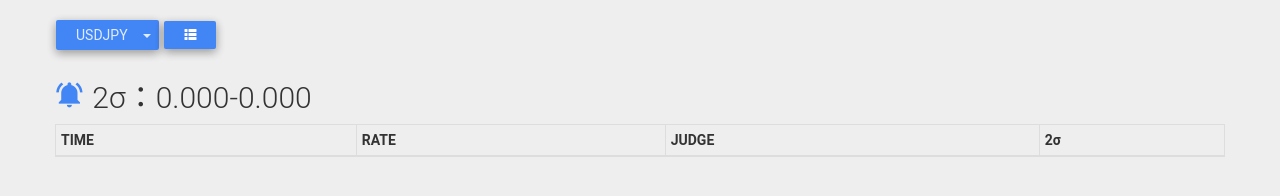
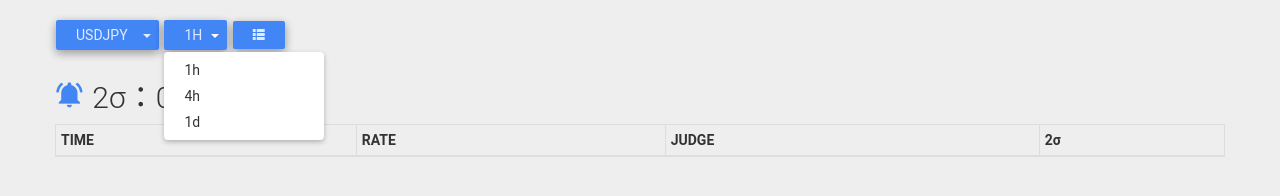
Before and after one commit to plasticgrammer/postrate, a website: page client/index.html in a window 1280 px wide. Both pictures are taken after a click on the button 190 px from the left and 35 px from the top of the page. Drawn offline with Linux system fonts and the light colour scheme; no server answers.

Commit message:
add term selector

```diff
--- a/client/index.html
+++ b/client/index.html
@@ -14,6 +14,9 @@
       #pair {
         width: 80px;
       }
+      #term {
+        width: 30px;
+      }
       /* for bootstrap */
       .form-control-wrapper {
         margin-bottom: 20px;
@@ -27,7 +30,7 @@
         display: none;
       }
 
-      /* for d3js */
+      /* for d3js
       .axis {
         font-size: 0.6em;
       }
@@ -44,6 +47,7 @@
         stroke: nlack;
         stroke-width: 0.5px;
       }
+      */
     </style>
   </head>
   <body>
@@ -59,6 +63,17 @@
             <ul class="dropdown-menu" role="menu">
               <li v-repeat="p : pairs">
                 <a href="javascript:$('#pair').text('{{p}}')">{{p}}</a>
+              </li>
+            </ul>
+          </div>
+          <div class="btn-group">
+            <button type="button" class="btn btn-primary" id="term" v-cloak>{{form.term}}</button>
+            <button type="button" class="btn btn-primary dropdown-toggle" data-toggle="dropdown" aria-expanded="false">
+              <span class="caret"></span>
+            </button>
+            <ul class="dropdown-menu" role="menu">
+              <li v-repeat="t : terms">
+                <a href="javascript:$('#term').text('{{t}}')">{{t}}</a>
               </li>
             </ul>
           </div>
@@ -111,9 +126,6 @@
         var memoFixed = function(scale) {
             return function (val) {return (val||0).toFixed(scale);}
         };
-        var memoFixedFnc = function(scaleFnc) {
-            return memoFixed(scaleFnc());
-        };
 
         Vue.filter('fixed2', memoFixed(2));
         Vue.filter('fixed3', memoFixed(3));
@@ -122,7 +134,8 @@
           el: '#result',
           data: {
             pairs: ["USDJPY","EURJPY","GBPJPY","EURUSD"],
-            form: {pair: "USDJPY"},
+            terms: ["1h","4h","1d"],
+            form: {pair: "USDJPY", term: "1h"},
             item: {},
             rates: []
           },
@@ -131,7 +144,7 @@
               var $data = this.$data;
               // 送信
               $.ajax({
-                url: '/rate/' + $('#pair').text() + "/1h",
+                url: '/rate/' + $('#pair').text() + "/" + $('#term').text().toLowerCase(),
                 type: 'GET',
                 dataType: 'json'
               }).done(function(result) {
```
